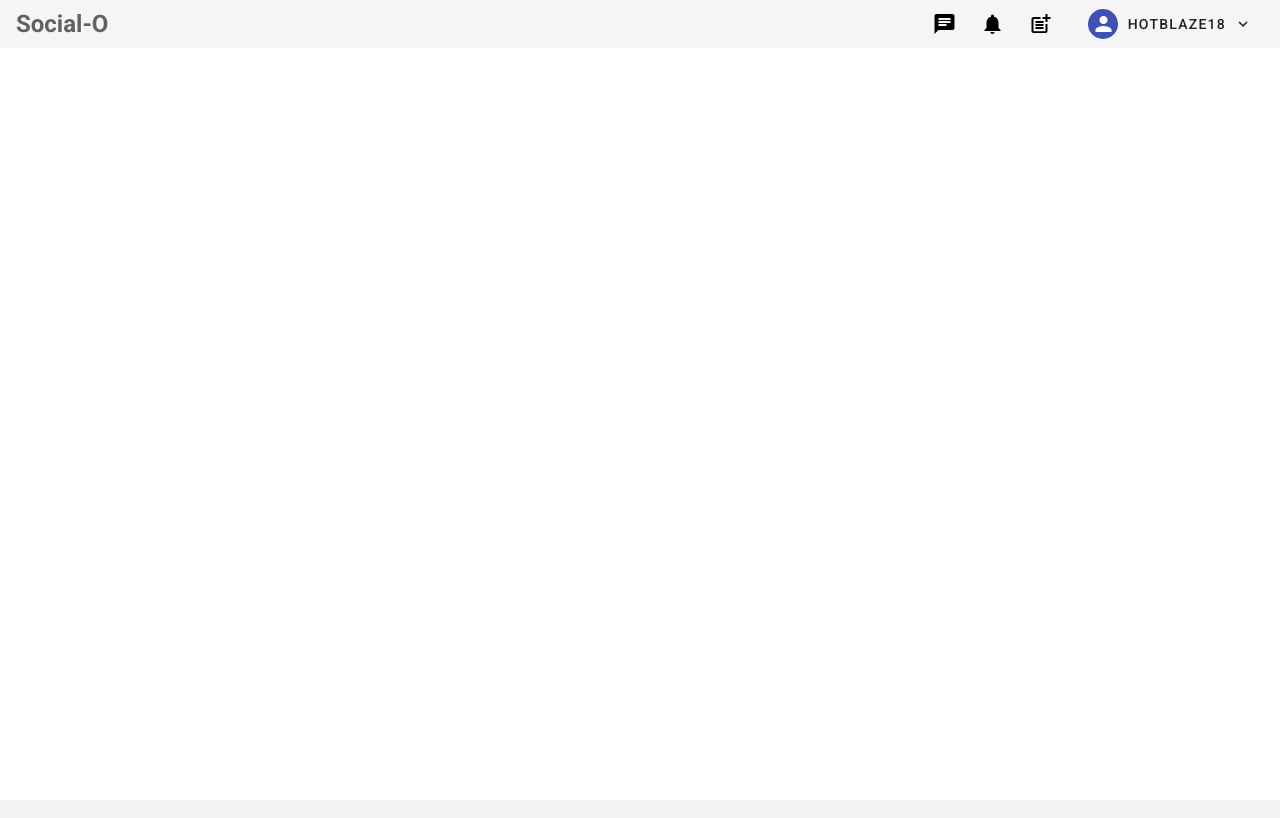
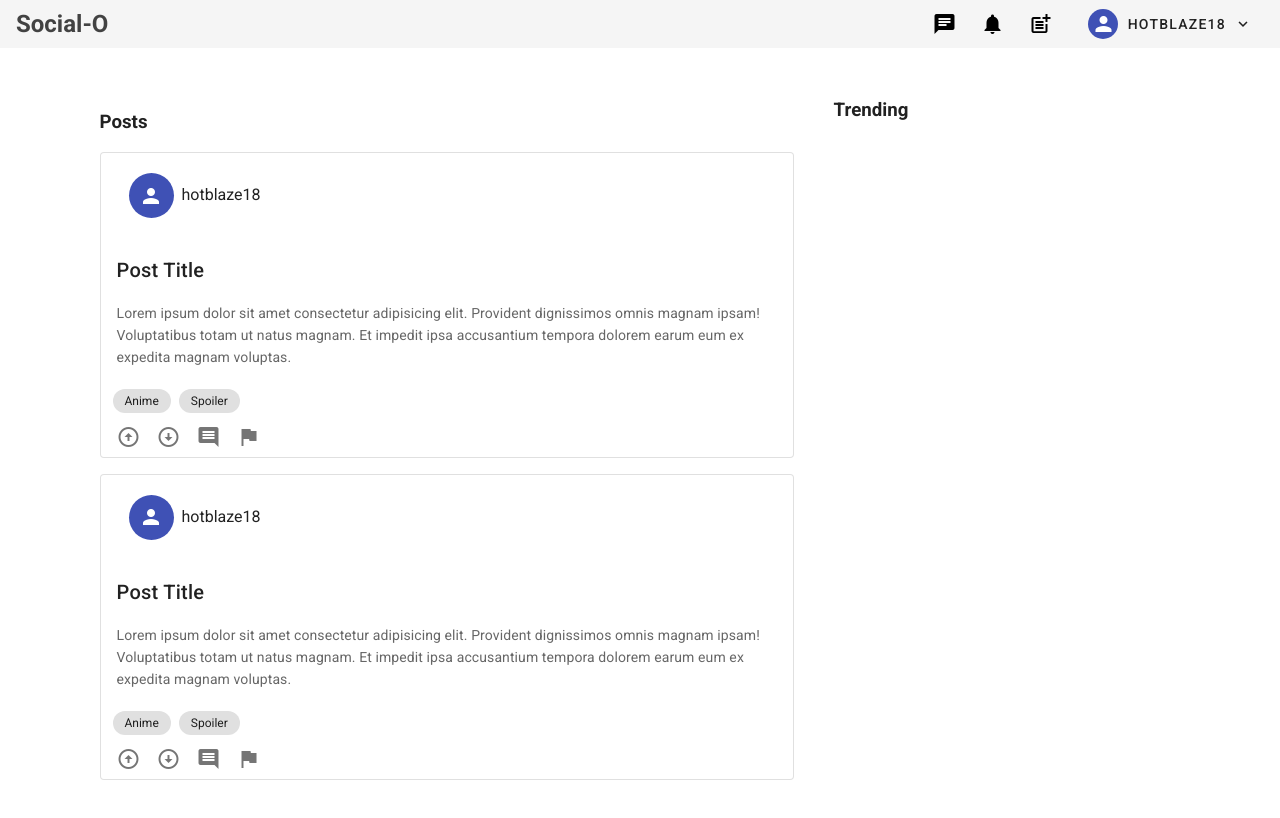
Before and after one commit to hotblaze18/Social-O, a Vue app: page /dashboard in a window 1280 px wide. Shown: the top 818 px of the page. Built offline with nearby package versions, Linux system fonts and the light colour scheme.

Commit message:
added routing, signup,login

```diff
--- a/package.json
+++ b/package.json
@@ -11,6 +11,7 @@
     "@babel/polyfill": "^7.4.4",
     "core-js": "^3.6.5",
     "vue": "^2.6.11",
+    "vue-router": "^3.4.9",
     "vuetify": "^2.2.11"
   },
   "devDependencies": {
--- a/src/App.vue
+++ b/src/App.vue
@@ -1,16 +1,20 @@
 <template>
-  <v-app>
+  <v-app class="grey">
     <Navbar />
+    <v-main class="my-9">
+      <router-view></router-view>
+    </v-main>
   </v-app>
 </template>
 
 <script>
-import Navbar from "./components/Navbar";
+import Navbar from "./components/common/Navbar";
+
 export default {
   name: 'App',
 
   components: {
-    Navbar
+    Navbar,
   },
 
   data: () => ({
@@ -23,4 +27,8 @@ export default {
   body {
     background: #f4f4f4
   }
+  .v-application a {
+    text-decoration: none;
+    color: inherit !important;
+  }
 </style>
--- /dev/null
+++ b/src/components/auth/Login.vue
@@ -0,0 +1,63 @@
+<template>
+  <div id="signUpForm" class="my-16 mx-auto">
+    <h2 class="text-center">Log In</h2>
+    <v-form
+    ref="form"
+    v-model="valid"
+    lazy-validation
+  >
+    <v-text-field
+      v-model="username"
+      :counter="10"
+      :rules="usernameRules"
+      label="Username"
+      required
+    ></v-text-field>
+
+    <v-text-field
+      type="password"
+      v-model="password"
+      :rules="passwordRules"
+      label="Password"
+    ></v-text-field>
+
+    <v-btn primary>Submit</v-btn>
+  </v-form>
+  </div>
+</template>
+
+<script>
+  export default {
+    data: () => ({
+      valid: true,
+      username: '',
+      usernameRules: [
+        v => !!v || 'Username is required',
+        v => (v && v.length <= 10) || 'Username must be less than 10 characters',
+      ],
+      password: '',
+      passwordRules: [
+        v => !!v || 'Password is required',
+        v => (v && v.length >= 7) || 'Password must be greater than 7 characters ',
+      ]
+    }),
+
+    methods: {
+      validate () {
+        this.$refs.form.validate()
+      },
+      reset () {
+        this.$refs.form.reset()
+      },
+      resetValidation () {
+        this.$refs.form.resetValidation()
+      },
+    },
+  }
+</script>
+
+<style>
+  #signUpForm {
+    max-width: 600px;
+  }
+</style>
--- /dev/null
+++ b/src/components/auth/Signup.vue
@@ -0,0 +1,75 @@
+<template>
+  <div id="signUpForm" class="my-16 mx-auto">
+    <h2 class="text-center">Sign Up</h2>
+    <v-form
+    ref="form"
+    v-model="valid"
+    lazy-validation
+  >
+    <v-text-field
+      v-model="username"
+      :counter="10"
+      :rules="usernameRules"
+      label="Username"
+      required
+    ></v-text-field>
+
+    <v-text-field
+      v-model="email"
+      :rules="emailRules"
+      label="E-mail"
+      required
+    ></v-text-field>
+
+    <v-text-field
+      type="password"
+      v-model="password"
+      :rules="passwordRules"
+      label="Password"
+    ></v-text-field>
+
+    <v-btn primary>Submit</v-btn>
+  </v-form>
+  </div>
+</template>
+
+<script>
+  export default {
+    data: () => ({
+      valid: true,
+      username: '',
+      usernameRules: [
+        v => !!v || 'Username is required',
+        v => (v && v.length <= 10) || 'Username must be less than 10 characters',
+      ],
+      email: '',
+      emailRules: [
+        v => !!v || 'E-mail is required',
+        v => /.+@.+\..+/.test(v) || 'E-mail must be valid',
+      ],
+      password: '',
+      passwordRules: [
+        v => !!v || 'Password is required',
+        v => (v && v.length >= 7) || 'Password must be greater than 7 characters ',
+      ]
+    }),
+
+    methods: {
+      validate () {
+        this.$refs.form.validate()
+      },
+      reset () {
+        this.$refs.form.reset()
+      },
+      resetValidation () {
+        this.$refs.form.resetValidation()
+      },
+    },
+  }
+</script>
+
+<style>
+  #signUpForm {
+    max-width: 600px;
+  }
+</style>
--- a/src/components/Navbar.vue
+++ b/src/components/common/Navbar.vue
@@ -1,6 +1,6 @@
 <template>
-    <v-app-bar app dense :flat="true" elevate-on-scroll class="topbar">
-      <h2 class="grey--text text--darken-2">Social-O</h2>
+    <v-app-bar app dense elevate-on-scroll class="topbar">
+      <h2 class="grey--text text--darken-3"><router-link to="/dashboard">Social-O</router-link></h2>
 
     <v-spacer></v-spacer>
 
@@ -49,8 +49,8 @@
       </v-menu>
     </div>
     <div v-else>
-        <span class="mx-2">Log In</span>
-        <span class="mx-2">Sign Up</span>
+        <span class="mx-2"><router-link to="/login">Log In</router-link></span>
+        <span class="mx-2"><router-link to="/signup">Sign Up</router-link></span>
     </div>
    </v-app-bar>
 </template>
--- /dev/null
+++ b/src/components/pages/Dashboard.vue
@@ -0,0 +1,30 @@
+<template>
+  <v-container>
+    <v-layout>
+      <v-flex md8 class="px-10">
+        <h3 class="my-3">Posts</h3>
+          <Post />
+          <Post />
+      </v-flex>
+      <v-flex md4>
+        <h3>Trending</h3>
+      </v-flex>
+    </v-layout>
+  </v-container>
+</template>
+
+<script>
+import Post from "../posts/Post";
+export default {
+  data: ()=> ({
+
+  }),
+  components: {
+    Post
+  }
+}
+</script>
+
+<style>
+
+</style>
--- /dev/null
+++ b/src/components/pages/Home.vue
@@ -0,0 +1,30 @@
+<template>
+  <v-container>
+    <v-layout>
+      <v-flex md8 class="px-10">
+        <h3 class="my-3">Trending</h3>
+          <Post />
+          <Post />
+      </v-flex>
+      <v-flex md4>
+        <h3>Top Communities</h3>
+      </v-flex>
+    </v-layout>
+  </v-container>
+</template>
+
+<script>
+import Post from "../posts/Post";
+export default {
+  data: ()=> ({
+
+  }),
+  components: {
+    Post
+  }
+}
+</script>
+
+<style>
+
+</style>
--- /dev/null
+++ b/src/components/posts/Post.vue
@@ -0,0 +1,42 @@
+<template>
+    <div class="post my-4">
+        <v-card class="mx-auto" outlined>
+            <div class="post-header ma-5">
+              <v-avatar color="indigo" size="45" class="mx-2">
+                <v-icon color="#fff">
+                  person
+                </v-icon>
+              </v-avatar>
+            <span>hotblaze18</span>
+            </div>
+
+            <v-card-title>
+                Post Title
+            </v-card-title>
+
+            <v-card-text>
+                Lorem ipsum dolor sit amet consectetur adipisicing elit. Provident dignissimos omnis magnam ipsam! Voluptatibus totam ut natus magnam. Et impedit ipsa accusantium tempora dolorem earum eum ex expedita magnam voluptas.
+            </v-card-text>
+
+						<div class="post-tags px-2 py-1">
+							<v-chip small class="mx-1">Anime</v-chip>
+							<v-chip small class="mx-1">Spoiler</v-chip>
+						</div>
+
+            <v-card-actions>
+                <v-icon medium class="mx-2">arrow_circle_up</v-icon>
+                <v-icon medium class="mx-2">arrow_circle_down</v-icon>
+                <v-icon medium class="mx-2">comment</v-icon>
+								<v-icon medium class="mx-2">assistant_photo</v-icon>
+            </v-card-actions>
+        </v-card>
+    </div>
+</template>
+
+<script>
+export default {
+    data: () => ({
+
+    })
+}
+</script>
--- a/src/main.js
+++ b/src/main.js
@@ -2,10 +2,21 @@ import Vue from 'vue'
 import App from './App.vue'
 import vuetify from './plugins/vuetify';
 import '@babel/polyfill'
+import Router from "vue-router";
+
+import routes from "./routes";
 
 Vue.config.productionTip = false
 
+Vue.use(Router)
+
+const router = new Router({
+  routes,
+  mode: "history"
+});
+
 new Vue({
   vuetify,
-  render: h => h(App)
+  render: h => h(App),
+  router
 }).$mount('#app')
--- /dev/null
+++ b/src/routes.js
@@ -0,0 +1,23 @@
+import Dashboard from "./components/pages/Dashboard";
+import Signup from "./components/auth/Signup";
+import Login from "./components/auth/Login";
+import Home from "./components/pages/Home";
+
+export default [
+    {
+        path: "/",
+        component: Home
+    },
+    {
+        path: "/dashboard",
+        component: Dashboard
+    },
+    {
+        path: "/signup",
+        component: Signup
+    },
+    {
+        path: "/login",
+        component: Login
+    },
+]
```
Also changed, not shown: 1 other file (tests, documents, lock files or other folders).
